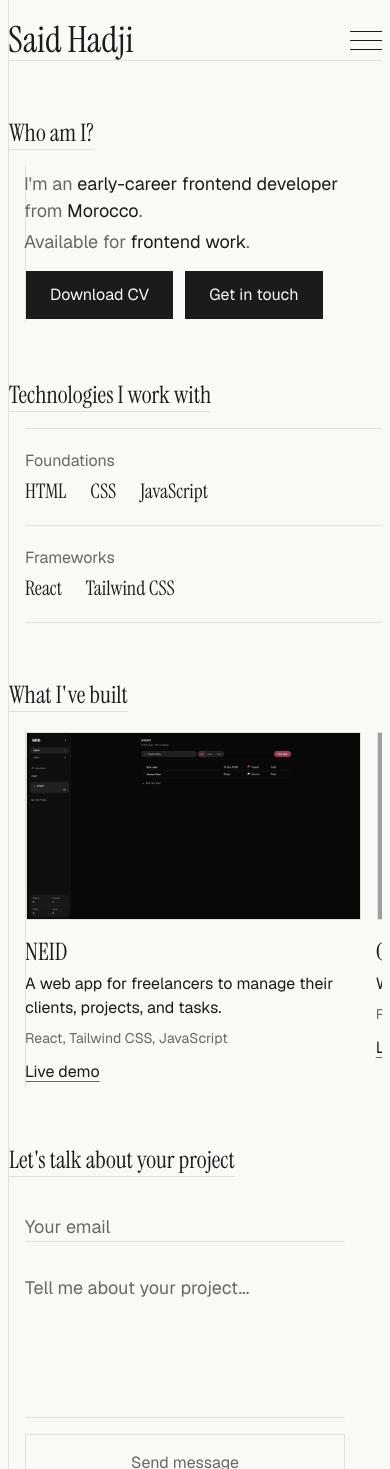
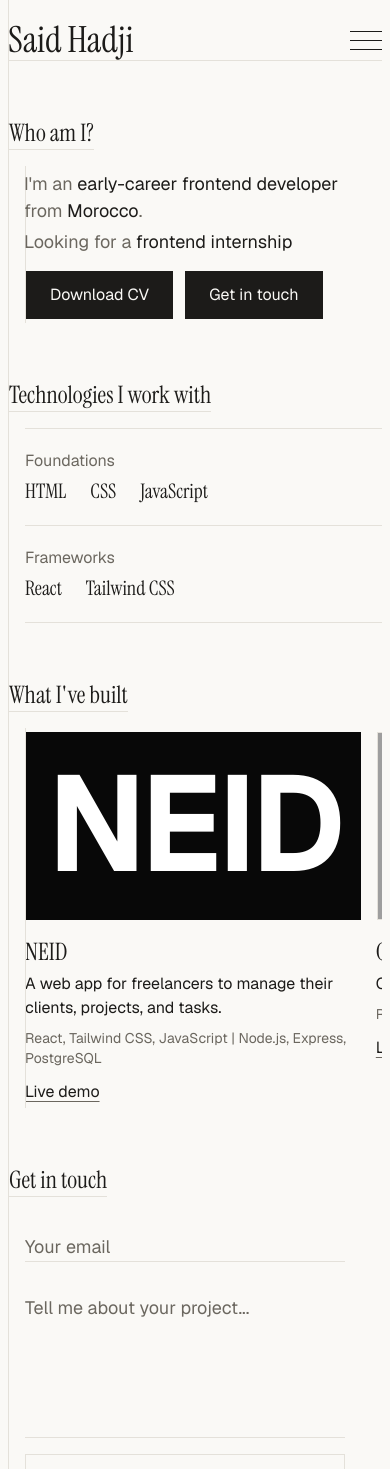
Before and after one commit to earthsaid/earth-said, a React (Vite) app: page / in a window 390 px wide. Shown: the top 1469 px of the page. Built offline with nearby package versions, Linux system fonts and the light colour scheme; grey boxes are pictures that could not be loaded.

Commit message:
feat: add custom container for first project

```diff
--- a/index.html
+++ b/index.html
@@ -2,7 +2,6 @@
 <html lang="en">
   <head>
     <meta charset="UTF-8" />
-    <link rel="icon" type="image/svg+xml" href="/favicon.svg" />
     <meta name="viewport" content="width=device-width, initial-scale=1.0" />
     <title>Said Hadji | Frontend Developer</title>
     <meta
--- a/src/portfolio/components/ContactForm.jsx
+++ b/src/portfolio/components/ContactForm.jsx
@@ -57,7 +57,7 @@ export default function ContactForm({ emailRef }) {
   };
 
   return (
-    <Section id="contact" title="Let's talk about your project">
+    <Section id="contact" title="Get in touch">
       <form
         onSubmit={handleSubmit}
         className="max-w-80 ml-4 mr-4 mt-4 py-1 flex flex-col gap-4"
--- a/src/portfolio/components/Hero.jsx
+++ b/src/portfolio/components/Hero.jsx
@@ -32,7 +32,7 @@ export default function Hero({ focusEmail }) {
           </p>
 
           <p className={proseTextStyle}>
-            Available for <Highlight>frontend work</Highlight>.{" "}
+            Looking for a <Highlight>frontend internship</Highlight>
           </p>
 
           <div className="space-x-3 mt-4">
--- a/src/portfolio/components/ProjectsCarousel.jsx
+++ b/src/portfolio/components/ProjectsCarousel.jsx
@@ -44,6 +44,30 @@ export default function ProjectsCarousel() {
         ref={scrollRef}
         className="ml-4 mt-4 py-1 flex w-full snap-x snap-mandatory gap-4 overflow-x-auto overscroll-x-contain border-l border-line"
       >
+        <div className="w-[90%] shrink-0 snap-start lg:w-[70%]">
+          <div className="aspect-video bg-[#080808] flex items-center justify-center">
+            <h1 className="text-9xl text-white font-extrabold">NEID</h1>
+          </div>
+
+          <h3 className="-ml-px mt-4 font-display text-2xl">NEID</h3>
+          <p className="-ml-px mt-1 font-sans text-ink">
+            A web app for freelancers to manage their clients, projects, and
+            tasks.
+          </p>
+          <p className="-ml-px mt-2 font-sans text-sm text-muted">
+            React, Tailwind CSS, JavaScript | Node.js, Express, PostgreSQL
+          </p>
+
+          <a
+            href="https://www.neid.ma"
+            target="_blank"
+            rel="noreferrer"
+            className="inline-block -ml-px mt-3 text-ink underline decoration-muted underline-offset-4 hover:text-accent hover:decoration-accent"
+          >
+            Live demo
+          </a>
+        </div>
+
         {PROJECTS.map((project) => (
           <ProjectCard key={project.title} {...project} />
         ))}
--- a/src/portfolio/data/data.js
+++ b/src/portfolio/data/data.js
@@ -4,15 +4,8 @@ export const GITHUB_URL = "https://github.com/earthsaid";
 
 export const PROJECTS = [
   {
-    title: "NEID",
-    description: "A web app for freelancers to manage their clients, projects, and tasks.",
-    tags: ["React", "Tailwind CSS", "JavaScript"],
-    screenShot: "/screenShots/neid_s.png",
-    demo: "https://www.neid.ma",
-  },
-  {
     title: "Quartier",
-    description: "Website for a neighborhood café.",
+    description: "Concept website for a neighborhood café.",
     tags: ["React", "Tailwind CSS", "JavaScript"],
     screenShot: "/screenShots/quartier_s.png",
     demo: "https://quartier-cafe.vercel.app/",
@@ -20,7 +13,7 @@ export const PROJECTS = [
   },
   {
     title: "IronForge",
-    description: "Landing page for a gym.",
+    description: "Concept landing page for a gym.",
     tags: ["React", "Tailwind CSS", "JavaScript"],
     screenShot: "/screenShots/ironforge_s.png",
     demo: "https://ironforge-gym-rose.vercel.app/",
@@ -28,7 +21,7 @@ export const PROJECTS = [
   },
   {
     title: "Otelury",
-    description: "Website for a boutique hotel.",
+    description: "Concept website for a boutique hotel.",
     tags: ["React", "Tailwind CSS", "JavaScript"],
     screenShot: "/screenShots/otelury_s.png",
     demo: "https://otelury-hotel.vercel.app/",
@@ -36,7 +29,7 @@ export const PROJECTS = [
   },
   {
     title: "Brewhaus",
-    description: "Website for a coffee shop.",
+    description: "Concept website for a coffee shop.",
     tags: ["React", "Tailwind CSS", "JavaScript"],
     screenShot: "/screenShots/brewhaus_s.png",
     demo: "https://brewhaus-iota.vercel.app/",
```
Also changed, not shown: 1 other file (tests, documents, lock files or other folders).
